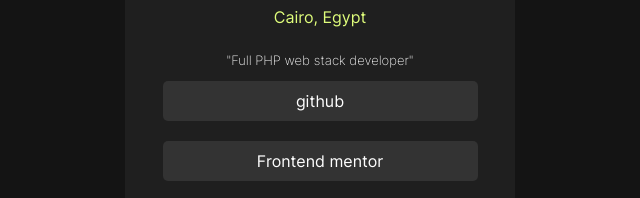
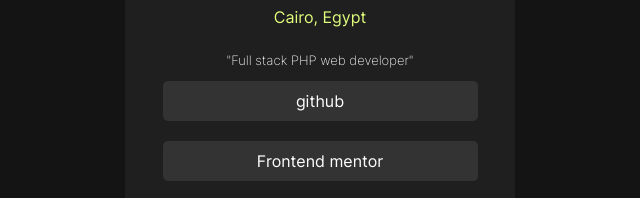
Before and after one commit to bishoDev123/social-links-profile, a plain HTML site: page index.html in a window 1280 px wide. Shown: the part 273-471 px from the top of the page, 320-960 px from the left. Drawn offline with Linux system fonts and the light colour scheme.

Commit message:
gramatic error fix

```diff
--- a/index.html
+++ b/index.html
@@ -13,7 +13,7 @@
     <img src="https://media.licdn.com/dms/image/v2/D4E03AQGOODwTc95dSw/profile-displayphoto-shrink_800_800/B4EZYb_UAPHgAc-/0/1744226304447?e=1749686400&v=beta&t=9LH_O2rrUwjHQfgKgmXmv4xvKDDn8xzA3tSMyI2B6kc" alt="avatar">
     <h2>Beshoy Atef</h2>
     <address>Cairo, Egypt</address>
-    <p>"Full PHP web stack developer"</p>
+    <p>"Full stack PHP web developer"</p>
     <a href="https://github.com/bishoDev123" target="_blank">github</a>
     <a href="https://www.frontendmentor.io" target="_blank">Frontend mentor</a>
     <a href="https://www.linkedin.com/in/beshoy-atef-php/" target="_blank">Linkedin</a>
```
